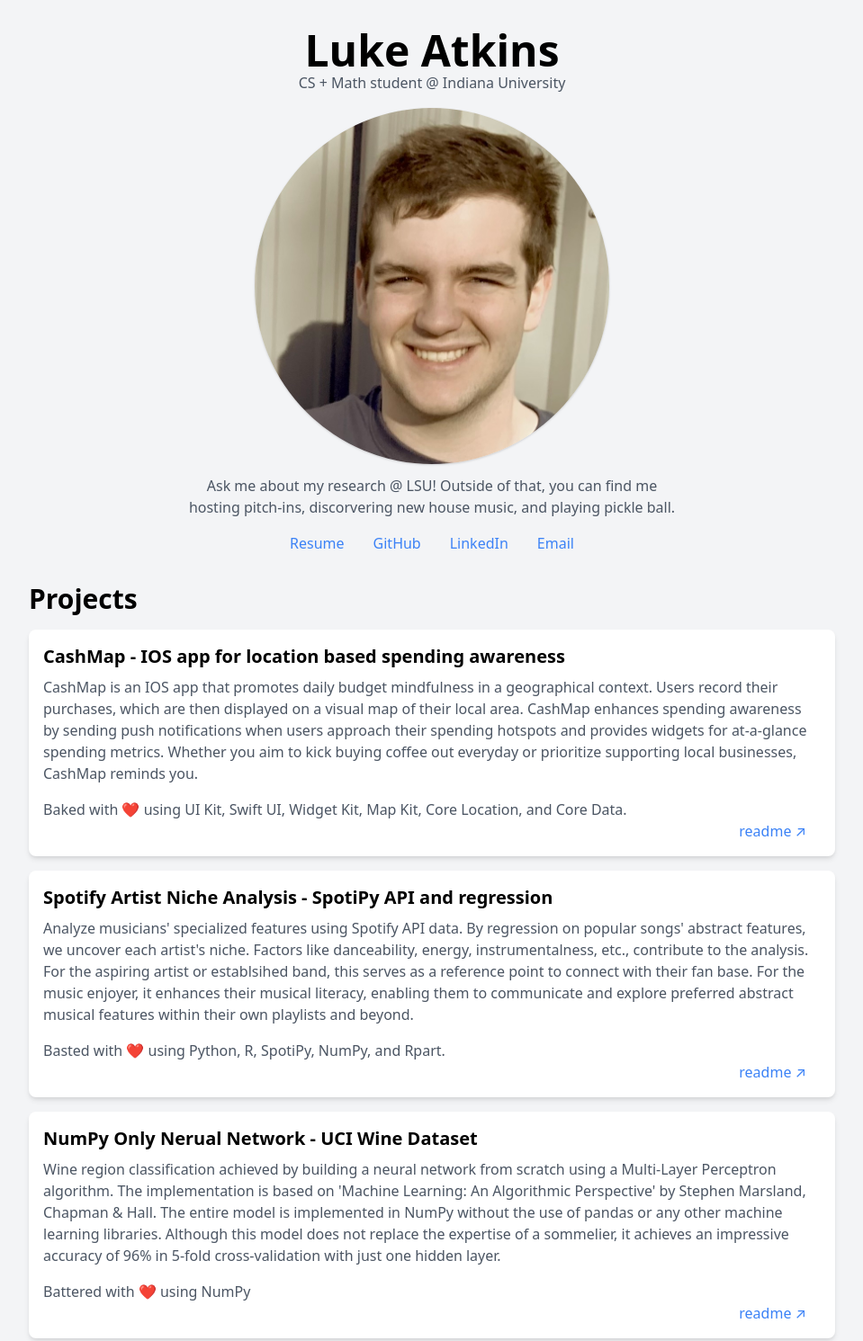
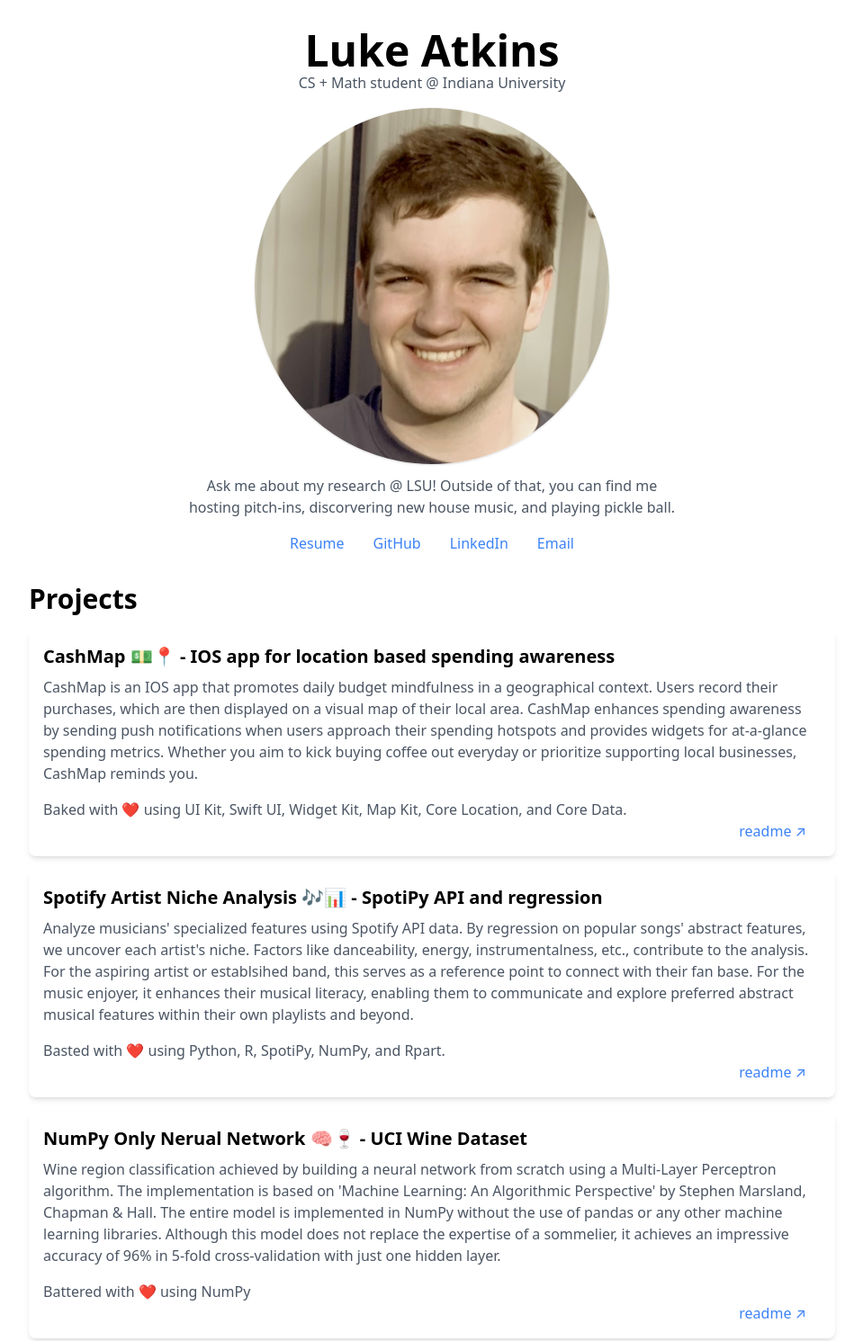
Before and after one commit to lukeaal/lukeaal.github.io, a website: page index.html in a window 1280 px wide. Shown: the whole page at 90% size, without its empty margins (160-1119 px from the left). Drawn offline with nearby package versions, Linux system fonts and the light colour scheme; some packages are replaced by stand-ins of ours; a script that the page names is missing.

Commit message:
created fancy backgrounda nd added emojis to projects

```diff
--- a/index.html
+++ b/index.html
@@ -4,9 +4,6 @@
   <meta charset="UTF-8">
   <meta name="viewport" content="width=device-width, initial-scale=1.0">
   <link href="https://cdn.jsdelivr.net/npm/tailwindcss@2.2.7/dist/tailwind.min.css" rel="stylesheet">
-
-
-
   <style>
     @media (max-width: 640px) {
       .project-heading {
@@ -45,12 +42,28 @@
       text-decoration: underline;
       transform: translate(-50%, 50%);
     }
+    .spline-view-bg{
+      position: fixed;
+      top: 0;
+      left: 0;
+      width: 100%;
+      height: 100%;
+      pointer-events: none; /* Make the 3D scene ignore pointer events */
+      z-index: -1;
+    }
    </style>
 
   <title>Luke Atkins</title>
 </head>
-<body class="bg-gray-100">
-  <div class="container mx-auto py-8">
+<body class="gradient-bg">
+
+  <div class="spline-view-bg">
+    <script type="module" src="https://unpkg.com/@splinetool/viewer@0.9.366/build/spline-viewer.js"></script>
+    <spline-viewer url="https://prod.spline.design/Q6uqLDKQMUySYmup/scene.splinecode"></spline-viewer>
+  </div>
+
+
+<div class="container mx-auto py-8">
     <header class="text-center mb-2">
       <h1 class="text-5xl font-bold">Luke Atkins</h1>
       <p class="text-gray-600 quip-phrase">CS + Math student @ Indiana University
@@ -79,8 +92,8 @@
       <h2 class="text-3xl font-bold mb-4 project-heading">Projects</h2>
       <div class="grid grid-cols-1 gap-4">
         <!-- Cashmap ios app -->
-        <div class="bg-white shadow-md rounded-lg p-4">
-          <h3 class="text-xl font-bold mb-2">CashMap - IOS app for location based spending awareness</h3>
+        <div class="bg-white bg-opacity-50 shadow-md rounded-lg p-4 backdrop-filter backdrop-blur-sm">
+          <h3 class="text-xl font-bold mb-2">CashMap 💵📍 - IOS app for location based spending awareness</h3>
           <p class="text-gray-600">
             CashMap is an IOS app that promotes daily budget mindfulness in a geographical context.
             Users record their purchases, which are then displayed on a visual map of their local area.
@@ -96,8 +109,8 @@
           </div>
         </div>
          <!--Spotify Artist Niche Analysis - Spotipy API and Regression-->
-         <div class="bg-white shadow-md rounded-lg p-4">
-          <h3 class="text-xl font-bold mb-2">Spotify Artist Niche Analysis - SpotiPy API and regression</h3>
+         <div class="bg-white bg-opacity-50 shadow-md rounded-lg p-4 backdrop-filter backdrop-blur-sm">
+          <h3 class="text-xl font-bold mb-2">Spotify Artist Niche Analysis 🎶📊 - SpotiPy API and regression</h3>
           <p class="text-gray-600">
             Analyze musicians' specialized features using Spotify API data. By regression on popular
             songs' abstract features, we uncover each artist's niche. Factors like danceability,
@@ -114,8 +127,8 @@
         </div>
 
         <!--Numpy Only Nerual Network - UCI Wine Dataset-->
-        <div class="bg-white shadow-md rounded-lg p-4">
-          <h3 class="text-xl font-bold mb-2">NumPy Only Nerual Network - UCI Wine Dataset</h3>
+        <div class="bg-white bg-opacity-50 shadow-md rounded-lg p-4 backdrop-filter backdrop-blur-sm">
+          <h3 class="text-xl font-bold mb-2">NumPy Only Nerual Network 🧠🍷 - UCI Wine Dataset</h3>
           <p class="text-gray-600">
             Wine region classification achieved by building a neural network from scratch using
             a Multi-Layer Perceptron algorithm. The implementation is based on
```
